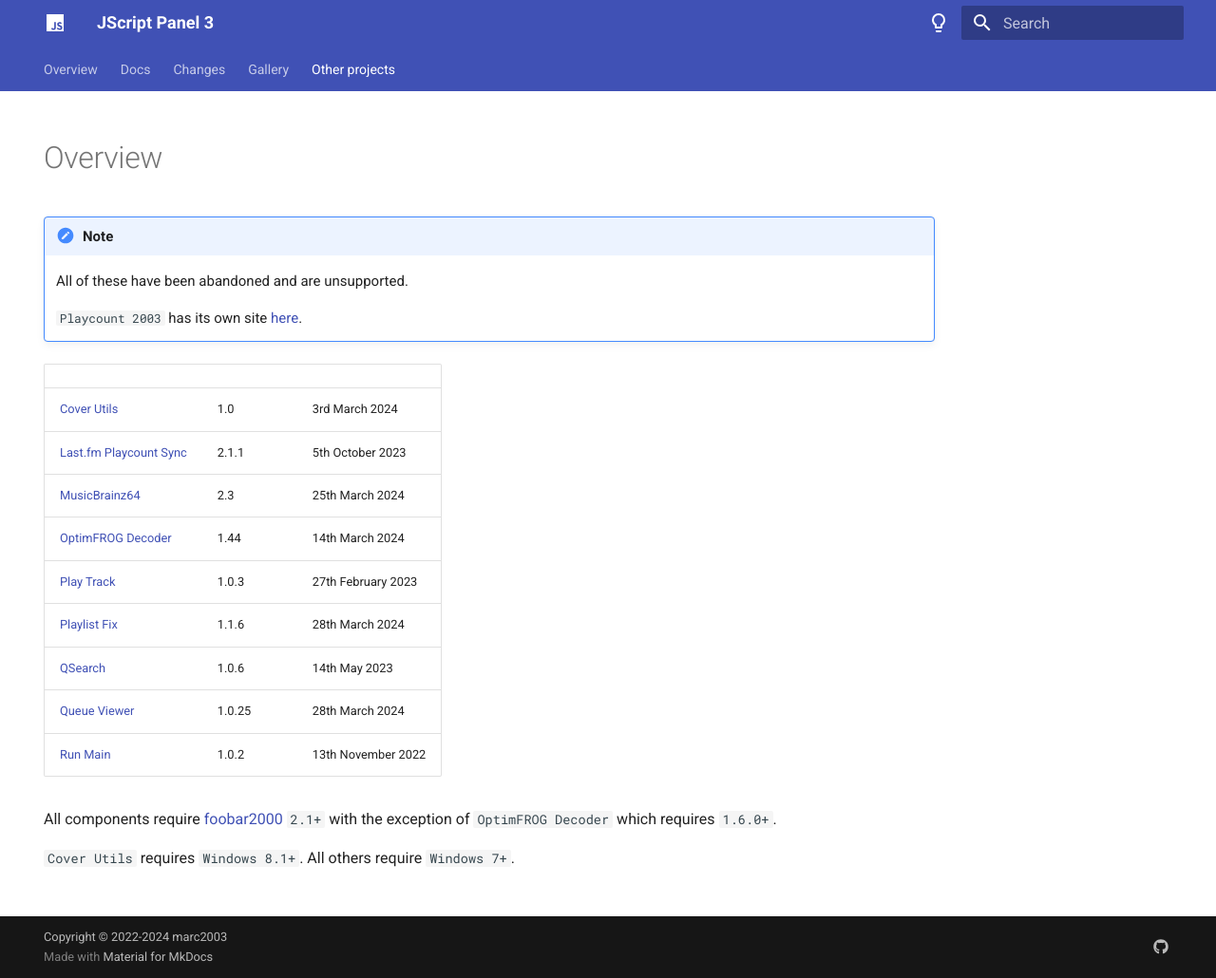
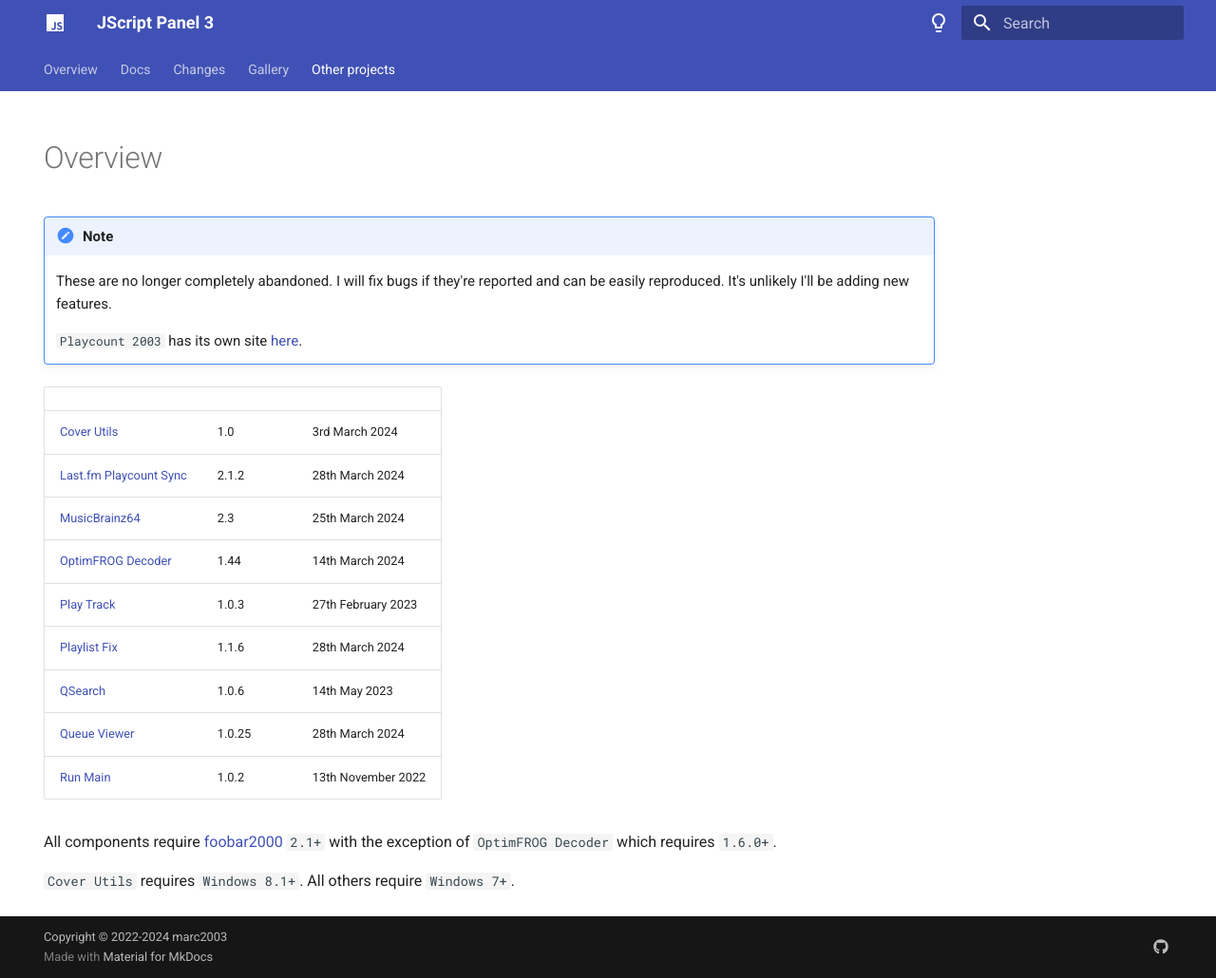
Before and after one commit to jscript-panel/jscript-panel.github.io, an MkDocs documentation site: the page built from docs/other/index.md, in a window 1280 px wide and 1030 px high. Shown: the whole window at 95% size. Built offline with MkDocs 1.6.1 and Material for MkDocs 9.7.7, drawn with Linux system fonts in a browser that asks for light colours.

Commit message:
Update LFM version

```diff
--- a/docs/other/index.md
+++ b/docs/other/index.md
@@ -3,14 +3,15 @@
 ---
 
 !!! note
-	All of these have been abandoned and are unsupported.
+	These are no longer completely abandoned. I will fix bugs if they're reported
+	and can be easily reproduced. It's unlikely I'll be adding new features.
 
 	`Playcount 2003` has its own site [here](https://marc2k3.github.io/foo_playcount_2003/).
 
 ||||
 |:---|:---|:---|
 |[Cover Utils](cover-utils.md)|1.0|3rd March 2024|
-|[Last.fm Playcount Sync](lastfm-playcount-sync.md)|2.1.1|5th October 2023|
+|[Last.fm Playcount Sync](lastfm-playcount-sync.md)|2.1.2|28th March 2024|
 |[MusicBrainz64](musicbrainz64.md)|2.3|25th March 2024|
 |[OptimFROG Decoder](https://github.com/marc2k3/foo_input_ofr/releases)|1.44|14th March 2024|
 |[Play Track](play-track.md)|1.0.3|27th February 2023|
```
Also changed, not shown: docs/other/lastfm-playcount-sync.md (+4 -0 lines).
